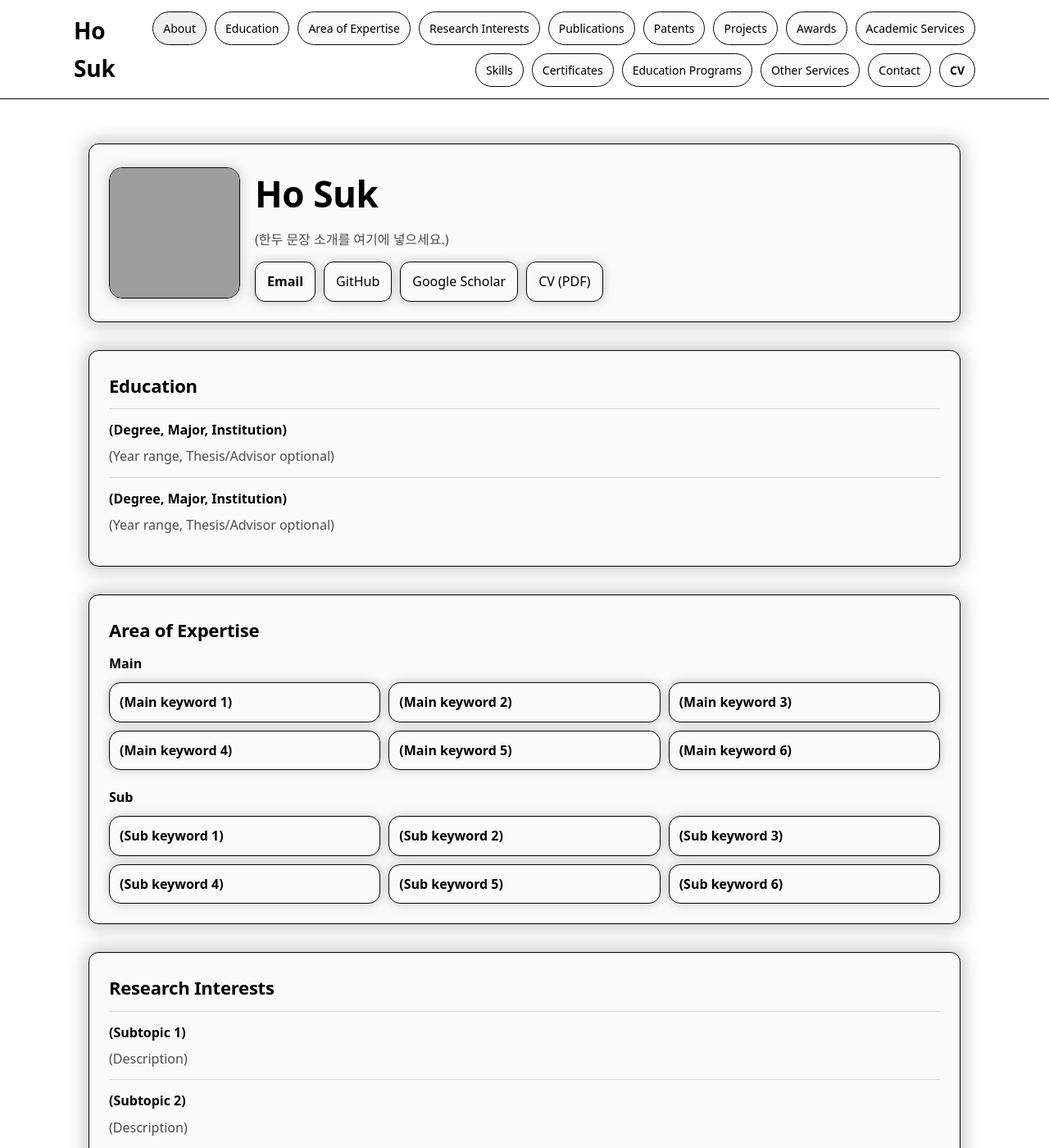
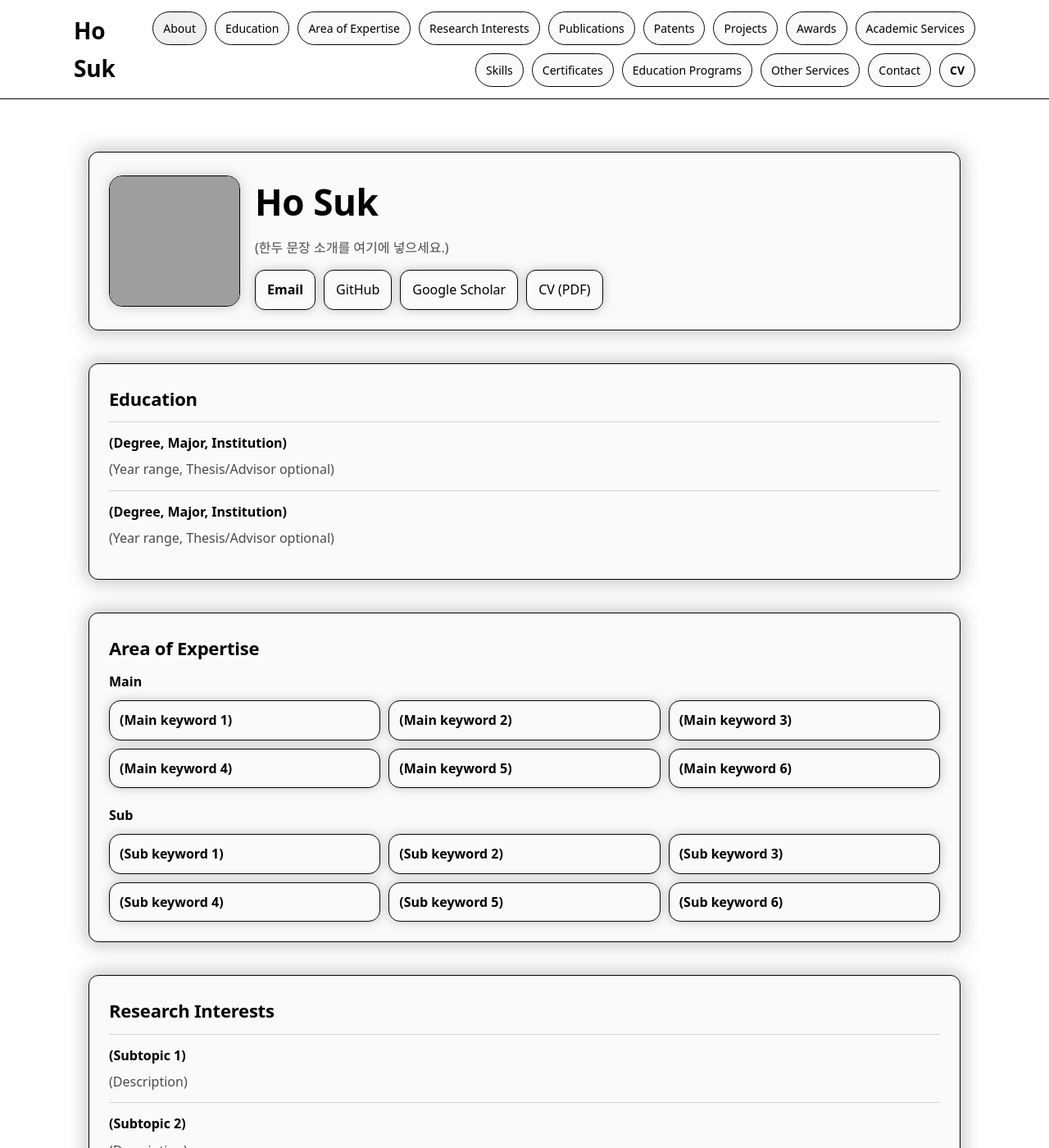
Before and after one commit to ho-suk-93/ho-suk-93.github.io, a Jekyll site: the page built from index.md, in a window 1280 px wide and 1400 px high. Shown: the whole window at 82% size. Built offline with Jekyll 4.4.1, drawn with Linux system fonts in a browser that asks for light colours; grey boxes are pictures that could not be loaded.

Commit message:
Adjust margin for section class in style.scss
Increased margin for the section class.

```diff
--- a/assets/css/style.scss
+++ b/assets/css/style.scss
@@ -104,8 +104,8 @@ a:hover{ text-decoration:underline; }
 .section{
   scroll-margin-top: 96px;
 
-  /* 카테고리 간격 확대 */
-  margin: 30px 0 34px;
+  /* 여백: 위/아래, 왼쪽/오른쪽은 생략 */
+  margin: 40px 0;
 }
 
 /* Common card style (요구된 색/테두리/그림자) */
```
